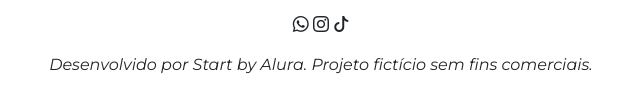
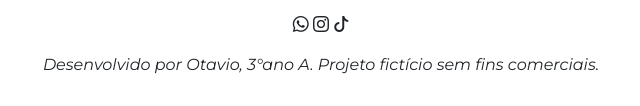
Before and after one commit to OtaviopvcMV3A/PROGRAMA-O-03-BIMESTRE, a plain HTML site: page index.html in a window 1280 px wide. Shown: the part 3072-3178 px from the top of the page, 319-959 px from the left. Drawn offline with nearby package versions, Linux system fonts and the light colour scheme.

Commit message:
Update index.html

```diff
--- a/index.html
+++ b/index.html
@@ -132,7 +132,7 @@
         <i class="bi bi-whatsapp"></i>
         <i class="bi bi-instagram"></i>
         <i class="bi bi-tiktok"></i>
-        <p class="mt-3">Desenvolvido por Start by Alura. Projeto fictício sem fins comerciais.</p>
+        <p class="mt-3">Desenvolvido por Otavio, 3°ano A. Projeto fictício sem fins comerciais.</p>
     </footer>
 
     <script src="script.js"></script>
```
